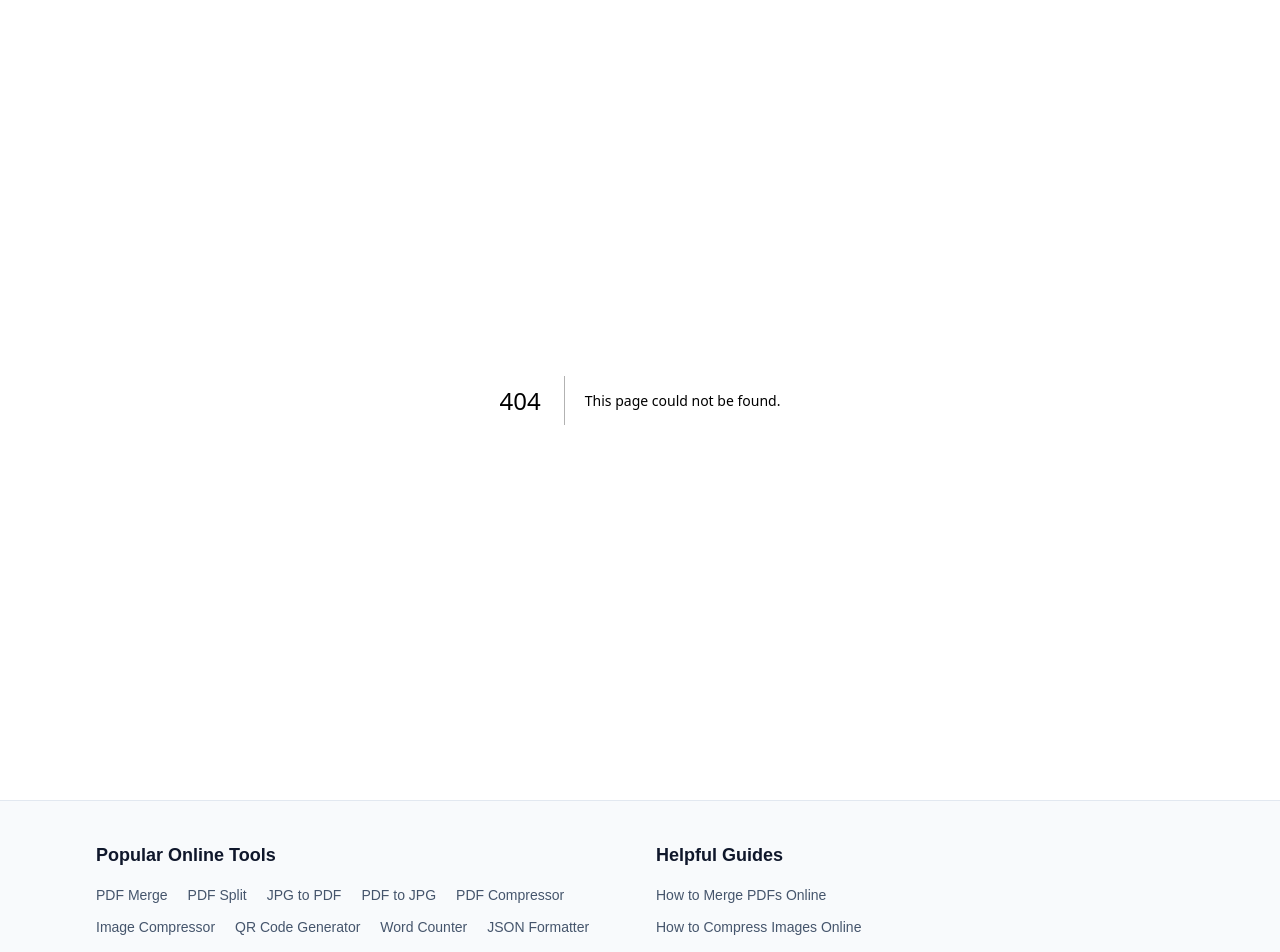
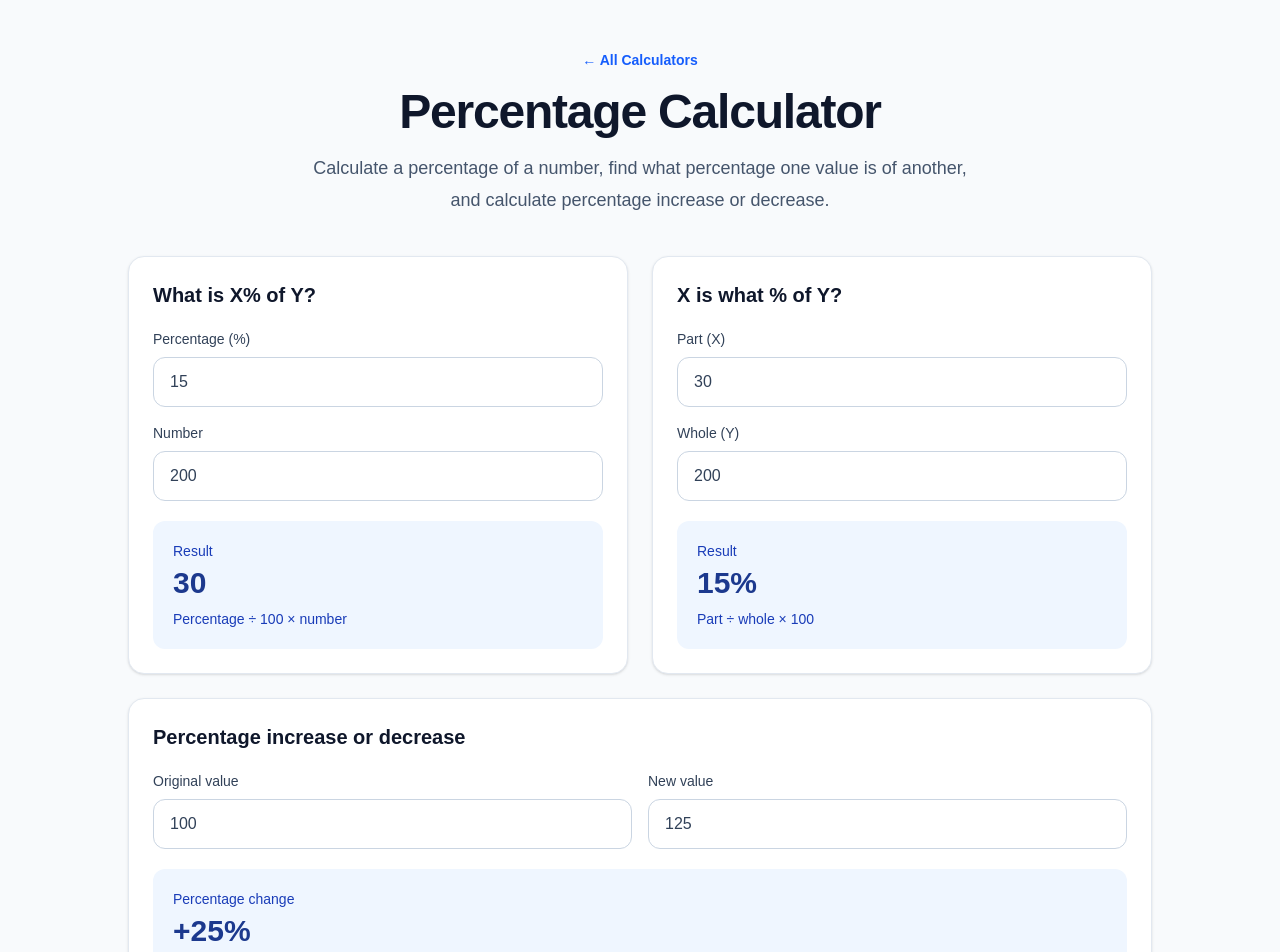
Before and after one commit to WellProSoftware/kaamkitpro, a Next.js app: page /tools/percentage-calculator in a window 1280 px wide. Before the commit this address had no page. Shown: the top 952 px of the page. Built offline with nearby package versions, Linux system fonts and the light colour scheme.

Commit message:
Add missing percentage calculator page

```diff
--- /dev/null
+++ b/src/app/tools/percentage-calculator/page.tsx
@@ -0,0 +1,52 @@
+"use client";
+
+import { useState } from "react";
+
+export default function PercentageCalculatorPage() {
+  const [percent, setPercent] = useState("15");
+  const [number, setNumber] = useState("200");
+  const [part, setPart] = useState("30");
+  const [whole, setWhole] = useState("200");
+  const [oldValue, setOldValue] = useState("100");
+  const [newValue, setNewValue] = useState("125");
+  const format = (value: number) => new Intl.NumberFormat("en-IN", { maximumFractionDigits: 6 }).format(value);
+  const amount = Number(percent) / 100 * Number(number);
+  const ratio = Number(whole) !== 0 ? Number(part) / Number(whole) * 100 : null;
+  const change = Number(oldValue) !== 0 ? (Number(newValue) - Number(oldValue)) / Math.abs(Number(oldValue)) * 100 : null;
+  const field = (label: string, value: string, setValue: (value: string) => void, placeholder: string) => (
+    <label className="block text-sm font-medium text-slate-700">{label}
+      <input type="number" inputMode="decimal" value={value} onChange={(event) => setValue(event.target.value)} placeholder={placeholder}
+        className="mt-2 w-full rounded-xl border border-slate-300 bg-white px-4 py-3 text-base outline-none focus:border-blue-500 focus:ring-4 focus:ring-blue-100" />
+    </label>
+  );
+  return (
+    <main className="min-h-screen bg-slate-50 px-4 py-12 text-slate-900">
+      <div className="mx-auto max-w-5xl">
+        <header className="mb-10 text-center">
+          <a href="/tools/calculators" className="text-sm font-semibold text-blue-600">← All Calculators</a>
+          <h1 className="mt-4 text-4xl font-extrabold tracking-tight sm:text-5xl">Percentage Calculator</h1>
+          <p className="mx-auto mt-4 max-w-2xl text-lg leading-8 text-slate-600">Calculate a percentage of a number, find what percentage one value is of another, and calculate percentage increase or decrease.</p>
+        </header>
+        <div className="grid gap-6 md:grid-cols-2">
+          <section className="rounded-2xl border border-slate-200 bg-white p-6 shadow-sm">
+            <h2 className="text-xl font-bold">What is X% of Y?</h2>
+            <div className="mt-5 grid gap-4">{field("Percentage (%)", percent, setPercent, "e.g. 15")}{field("Number", number, setNumber, "e.g. 200")}</div>
+            <div className="mt-5 rounded-xl bg-blue-50 p-5"><p className="text-sm font-medium text-blue-800">Result</p><p className="mt-1 break-words text-3xl font-bold text-blue-900">{percent.trim() && number.trim() && Number.isFinite(amount) ? format(amount) : "—"}</p><p className="mt-2 text-sm text-blue-800">Percentage ÷ 100 × number</p></div>
+          </section>
+          <section className="rounded-2xl border border-slate-200 bg-white p-6 shadow-sm">
+            <h2 className="text-xl font-bold">X is what % of Y?</h2>
+            <div className="mt-5 grid gap-4">{field("Part (X)", part, setPart, "e.g. 30")}{field("Whole (Y)", whole, setWhole, "e.g. 200")}</div>
+            <div className="mt-5 rounded-xl bg-blue-50 p-5"><p className="text-sm font-medium text-blue-800">Result</p><p className="mt-1 break-words text-3xl font-bold text-blue-900">{ratio === null || !Number.isFinite(ratio) ? "—" : format(ratio) + "%"}</p><p className="mt-2 text-sm text-blue-800">{whole.trim() === "" || Number(whole) === 0 ? "Whole must not be zero." : "Part ÷ whole × 100"}</p></div>
+          </section>
+          <section className="rounded-2xl border border-slate-200 bg-white p-6 shadow-sm md:col-span-2">
+            <h2 className="text-xl font-bold">Percentage increase or decrease</h2>
+            <div className="mt-5 grid gap-4 sm:grid-cols-2">{field("Original value", oldValue, setOldValue, "e.g. 100")}{field("New value", newValue, setNewValue, "e.g. 125")}</div>
+            <div className="mt-5 rounded-xl bg-blue-50 p-5"><p className="text-sm font-medium text-blue-800">Percentage change</p><p className="mt-1 break-words text-3xl font-bold text-blue-900">{change === null || !Number.isFinite(change) ? "—" : (change > 0 ? "+" : "") + format(change) + "%"}</p><p className="mt-2 text-sm text-blue-800">{change === null ? "Original value must not be zero." : change > 0 ? "Increase" : change < 0 ? "Decrease" : "No change"}</p></div>
+          </section>
+        </div>
+        <section className="mt-8 rounded-2xl border border-slate-200 bg-white p-6 shadow-sm"><h2 className="text-xl font-bold">Percentage formulas</h2><ul className="mt-4 list-disc space-y-2 pl-5 leading-7 text-slate-600"><li>Percentage of a number = (percentage ÷ 100) × number</li><li>What percentage = (part ÷ whole) × 100</li><li>Percentage change = ((new value − original value) ÷ |original value|) × 100</li></ul><p className="mt-4 text-sm leading-6 text-slate-500">Check the inputs and independently verify values used for important financial or business decisions.</p></section>
+        <nav className="mt-8 flex flex-wrap justify-center gap-4 text-sm font-semibold text-blue-600"><a href="/tools/gst-calculator">GST Calculator</a><a href="/tools/emi-calculator">EMI Calculator</a><a href="/tools/sip-calculator">SIP Calculator</a><a href="/privacy-policy">Privacy Policy</a></nav>
+      </div>
+    </main>
+  );
+}
```
